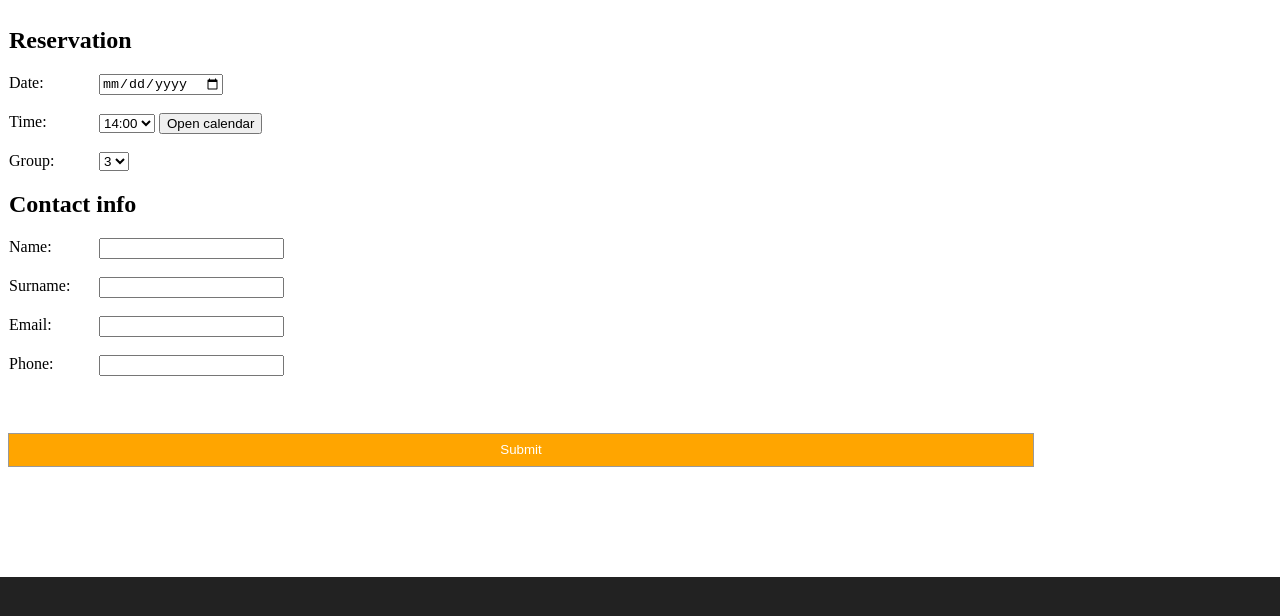
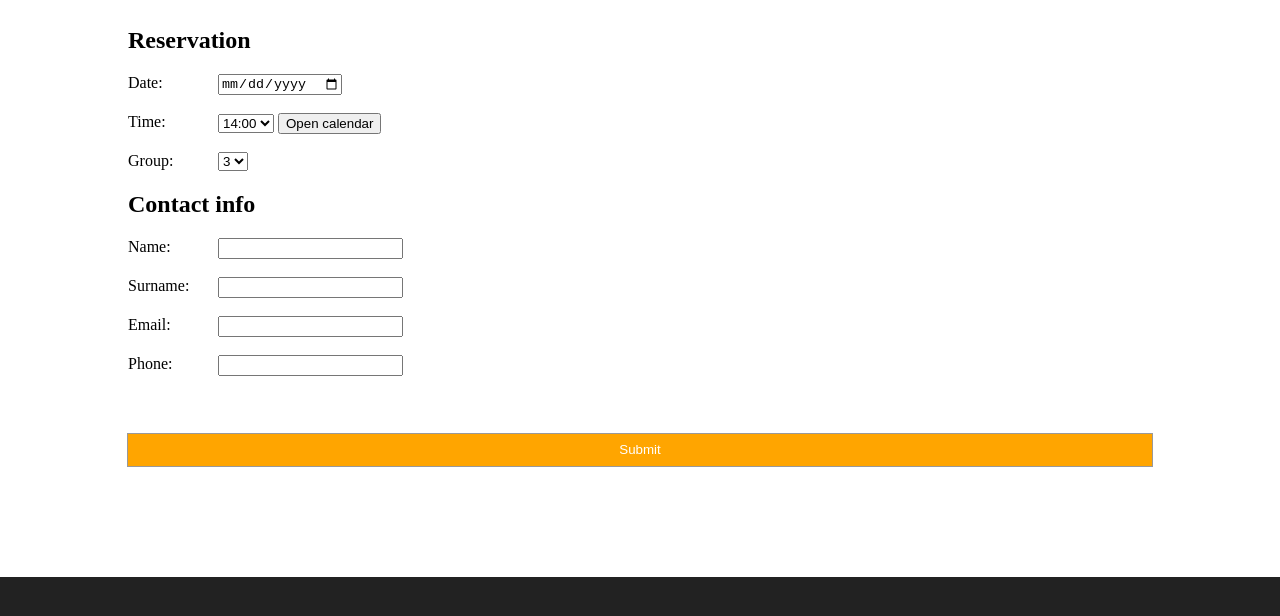
Before and after one commit to nlobarev/galaxy, a plain HTML site: page index.html in a window 1280 px wide. Shown: the part 310-926 px from the top of the page. Drawn offline with Linux system fonts and the light colour scheme.

Commit message:
Update style.css

```diff
--- a/style.css
+++ b/style.css
@@ -56,7 +56,7 @@ nav>.choosen{
 
 article{
     width:80%;
-    margn:auto;
+    margin:auto;
     min-height:500px;
     padding:9px;
     padding-bottom:70px;
```
